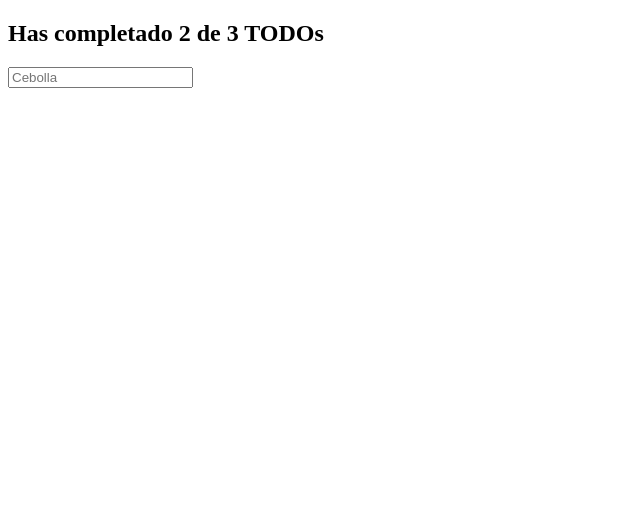
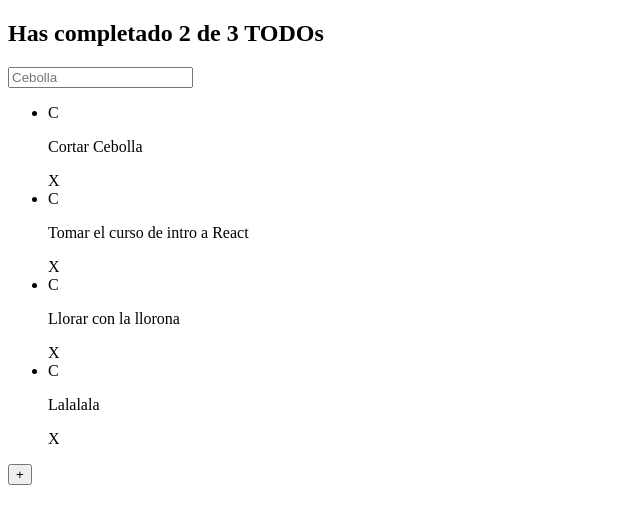
Before and after one commit to dax97/ToDo-react, a React (Create React App) app: page / in a window 1280 px wide. Shown: the top 524 px of the page, without its empty margins (0-640 px from the left). Built offline with nearby package versions, Linux system fonts and the light colour scheme.

Commit message:
Se agregaron los demas componentes a la carpeta junto con su funcionalidad basica los componentes son, TodoSearch.js, Todolist.js, TodoItem.js, CreateTodoButton.js

```diff
--- a/src/App.js
+++ b/src/App.js
@@ -1,26 +1,31 @@
 import React from 'react';
 import { TodoCounter } from './TodoCounter';
+import { TodoSearch } from './TodoSearch';
+import { TodoList } from './TodoList';
+import { TodoItem } from './TodoItem';
+import { CreateTodoButton } from './CreateTodoButton';
 //import './App.css';
 
 const todos = [
   { text: 'Cortar Cebolla', completed: false },
   { text: 'Tomar el curso de intro a React', completed: false },
-  { text: 'Llorar con la llorona', completed: false }
+  { text: 'Llorar con la llorona', completed: false },
+  { text: 'Lalalala', completed: false }
 ]
 function App(porps) {
   return (
     <React.Fragment> {/* = <>*/}
       <TodoCounter />
 
-      {/*<TodoSearch />*/}
-        <input placeholder="Cebolla" />
-      {/*<TodoList>
+      <TodoSearch />
+
+      <TodoList>
         {todos.map(todo => (
-          <TodoItem />
+          <TodoItem key={todo.text} text={todo.text}/>
         ))}
-      </TodoList>*/}
+      </TodoList>
 
-      {/*<CreateTodoButton />*/}
+      <CreateTodoButton />
     </React.Fragment>  /*= </>*/
   );
 }
--- /dev/null
+++ b/src/CreateTodoButton.js
@@ -0,0 +1,10 @@
+import React from 'react';
+
+function CreateTodoButton(props)
+{
+    return (
+        <button>+</button>
+    );
+}
+
+export { CreateTodoButton };
--- /dev/null
+++ b/src/TodoItem.js
@@ -0,0 +1,14 @@
+import React from 'react';
+
+function TodoItem(props)
+{
+    return (
+        <li>
+            <span>C</span>
+            <p>{props.text}</p>
+            <span>X</span>
+        </li>
+    );
+}
+
+export { TodoItem };
--- /dev/null
+++ b/src/TodoList.js
@@ -0,0 +1,14 @@
+import React from 'react';
+
+function TodoList(props)
+{
+    return (
+        <section>
+            <ul>
+                {props.children}
+            </ul>
+        </section>
+    );
+}
+
+export { TodoList };
--- /dev/null
+++ b/src/TodoSearch.js
@@ -0,0 +1,11 @@
+import React from 'react';
+
+function TodoSearch()
+{
+    return (
+        <input placeholder="Cebolla" />
+
+    );
+}
+
+export { TodoSearch };
```
